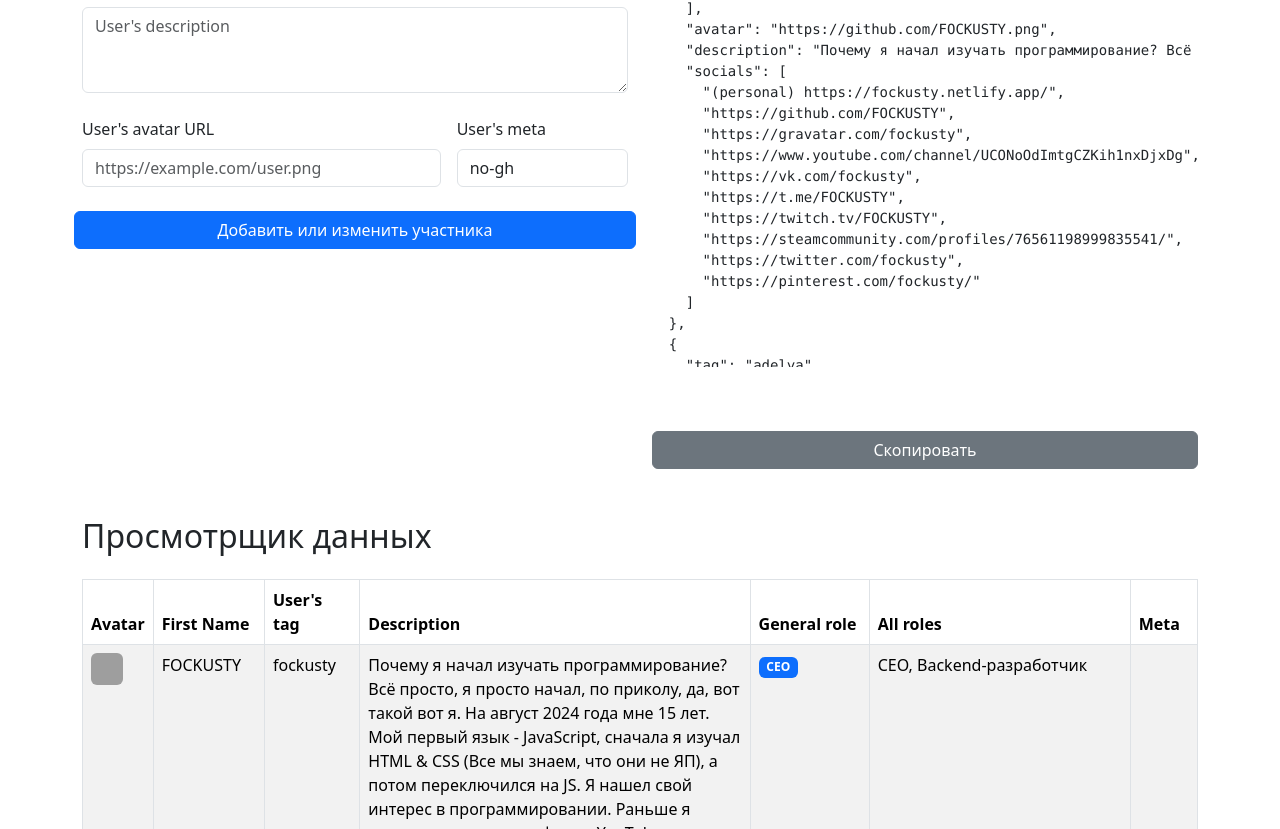
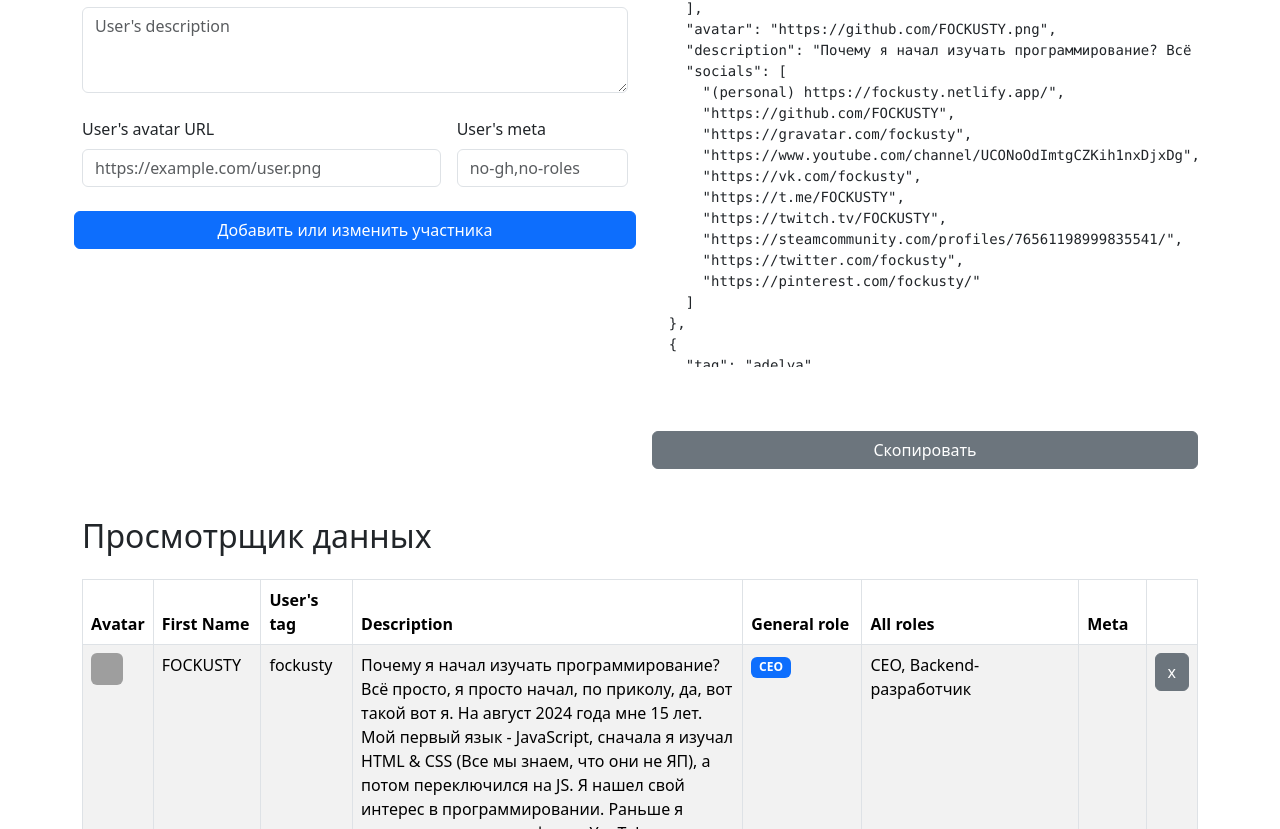
Before and after one commit to lanvalird/member-editor4laf, a React (Vite) app in the folder web/: page / in a window 1280 px wide. Shown: the part 331-1160 px from the top of the page. Built offline with nearby package versions, Linux system fonts and the light colour scheme; grey boxes are pictures that could not be loaded.

Commit message:
fix meta-add bug, add remove button

```diff
--- a/web/src/components/editor/index.tsx
+++ b/web/src/components/editor/index.tsx
@@ -24,10 +24,17 @@ export default function Editor() {
     setShowModal(false);
   }
 
-  function saveUser(member: MemberType): void {
+  function saveUser(tag: string): void {
     setData((data) => {
-      const filtered = data.filter((m) => m.tag !== member.tag);
+      const filtered = data.filter((m) => m.tag !== tag);
       return [member, ...filtered];
+    });
+  }
+
+  function deleteUser(tag: string): void {
+    setData((data) => {
+      const filtered = data.filter((m) => m.tag !== tag);
+      return [...filtered];
     });
   }
 
@@ -75,7 +82,11 @@ export default function Editor() {
         <div className="col-12">
           <h2 className="mt-5 mb-4">Просмотрщик данных</h2>
 
-          <EditorView members={data} openEditor={handleModalShow} />
+          <EditorView
+            members={data}
+            openEditor={handleModalShow}
+            deleteMember={deleteUser}
+          />
         </div>
       </Suspense>
 
--- a/web/src/components/editor/ui/form.tsx
+++ b/web/src/components/editor/ui/form.tsx
@@ -9,7 +9,7 @@ export default function EditorForm({
   currentValue = null,
   children,
 }: {
-  onSave: (member: MemberType) => void;
+  onSave: (tag: string) => void;
   currentValue?: MemberType | null;
   children?: React.ReactNode;
 }) {
@@ -34,7 +34,7 @@ export default function EditorForm({
       meta: form.meta.value.trim().split(",") || undefined,
     };
 
-    onSave(newMember);
+    onSave(newMember.tag);
 
     if (current) {
       setCurrent(newMember);
@@ -87,7 +87,7 @@ export default function EditorForm({
         className="mb-2 col-4"
         label={`${userPreviewName}'s meta`}
         placeholder="no-gh,no-roles"
-        defaultValue={currentValue?.meta?.join(",") || "no-gh"}
+        defaultValue={currentValue?.meta?.join(",") || undefined}
       />
       {children}
     </Form>
--- a/web/src/components/editor/ui/view.tsx
+++ b/web/src/components/editor/ui/view.tsx
@@ -1,13 +1,17 @@
 import type { MemberType } from "@/types";
 
-import { Badge, Table } from "react-bootstrap";
+import { Badge, Button, Table } from "react-bootstrap";
+
+import { deleteUserFromList } from "../func/delete-user-from-list";
 
 export default function EditorView({
   members,
   openEditor = () => {},
+  deleteMember = () => {},
 }: {
   members: MemberType[];
   openEditor?: (memberId: string) => void;
+  deleteMember?: (memberId: string) => void;
 }) {
   return (
     <Table striped bordered hover>
@@ -20,11 +24,12 @@ export default function EditorView({
           <th>General role</th>
           <th>All roles</th>
           <th>Meta</th>
+          <th></th>
         </tr>
       </thead>
       <tbody>
         {members.map((member) => (
-          <tr key={member.tag} onClick={() => openEditor(member.tag)}>
+          <tr key={member.tag}>
             <td>
               <img
                 width={32}
@@ -61,6 +66,16 @@ export default function EditorView({
                 </Badge>
               ))}
             </td>
+            <td>
+              {deleteMember && (
+                <Button
+                  variant="secondary"
+                  onClick={() => deleteMember(member.tag)}
+                >
+                  x
+                </Button>
+              )}
+            </td>
           </tr>
         ))}
       </tbody>
```
